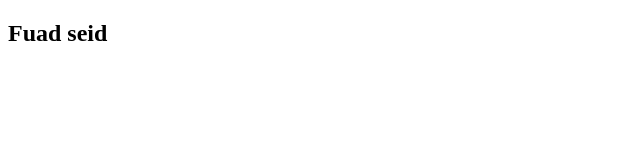
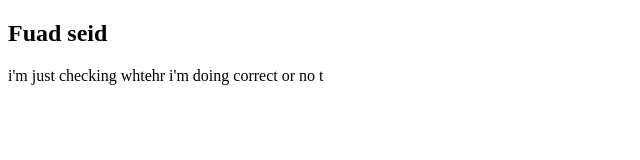
Before and after one commit to fuuaadd/myFirstGithub, a plain HTML site: page index.html in a window 1280 px wide. Shown: the whole page, without its empty margins (0-640 px from the left). Drawn offline with Linux system fonts and the light colour scheme.

Commit message:
modified index.html

```diff
--- a/index.html
+++ b/index.html
@@ -7,5 +7,6 @@
 </head>
 <body>
     <h2>Fuad seid </h2>
+    <p>i'm just checking whtehr i'm doing correct or no t</p>
 </body>
 </html>
```
